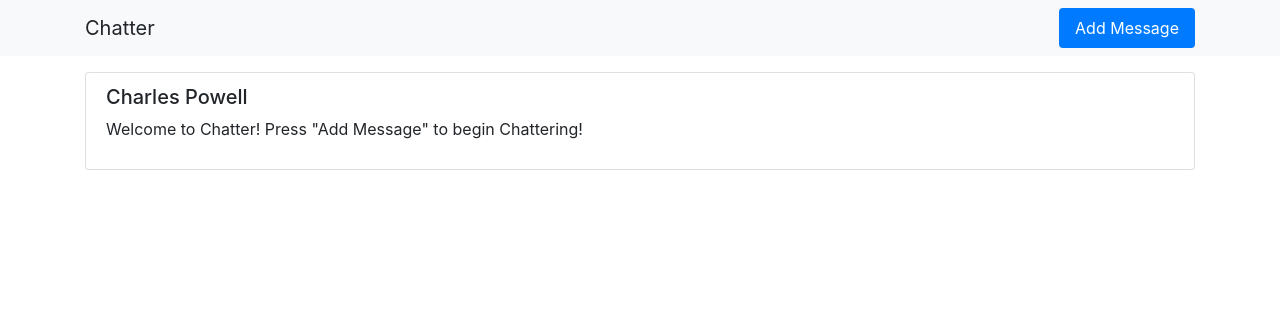
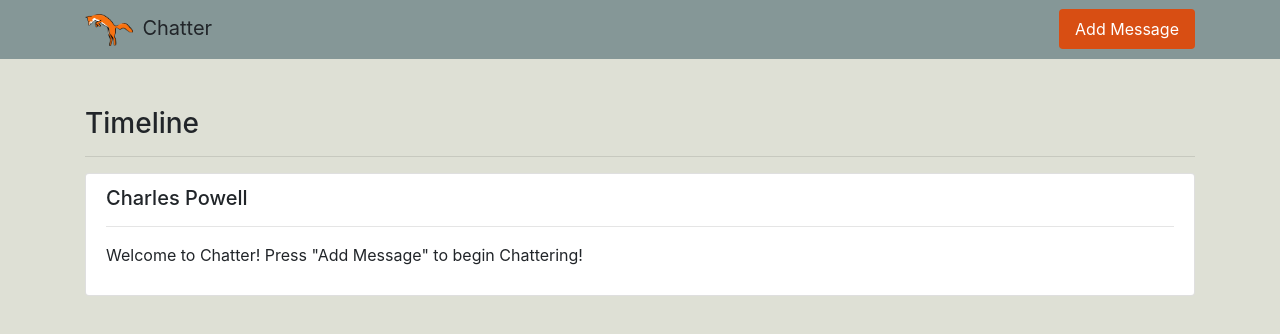
Before and after one commit to powch/socialMediaMockup, a React (Create React App) app: page / in a window 1280 px wide. Shown: the top 334 px of the page. Built offline with nearby package versions, Linux system fonts and the light colour scheme.

Commit message:
add styling

```diff
--- a/public/index.html
+++ b/public/index.html
@@ -29,7 +29,7 @@
       crossorigin="anonymous">
 
   </head>
-  <body>
+  <body style='background-color: #DEE0D5'>
     <noscript>You need to enable JavaScript to run this app.</noscript>
     <div id="root"></div>
     <!--
--- a/src/App.js
+++ b/src/App.js
@@ -3,18 +3,16 @@ import Nav from './components/Nav';
 import Timeline from './pages/Timeline';
 import AddMessage from './pages/AddMessage';
 
-
 class App extends Component {
-
   state = {
     renderPage: 'Timeline'
-  }
+  };
 
   handlePageRender = newPage => {
     this.setState({
       renderPage: newPage
     });
-  }
+  };
 
   render() {
     return (
--- a/src/components/MessageList/MessageList.js
+++ b/src/components/MessageList/MessageList.js
@@ -1,12 +1,15 @@
 import React from 'react';
-import { ListGroupItem, ListGroupItemHeading, ListGroupItemText } from 'reactstrap';
+import { ListGroup, ListGroupItem, ListGroupItemHeading, ListGroupItemText } from 'reactstrap';
 
 const MessageList = props => {
   return (
-    <ListGroupItem>
-      <ListGroupItemHeading>{props.displayName}</ListGroupItemHeading>
-      <ListGroupItemText>{props.message}</ListGroupItemText>
-    </ListGroupItem>
+    <ListGroup className="mb-3">
+      <ListGroupItem>
+        <ListGroupItemHeading>{props.displayName}</ListGroupItemHeading>
+        <hr />
+        <ListGroupItemText>{props.message}</ListGroupItemText>
+      </ListGroupItem>
+    </ListGroup>
   );
 }
 
--- /dev/null
+++ b/src/components/Nav/Nav.css
@@ -0,0 +1,22 @@
+.Nav{
+  background-color: #859797;
+}
+
+.navbar-brand{
+  color: #DEE0D5
+}
+
+.Button{
+  background-color: #D84E13;
+  transition: 0.25s;
+}
+
+.Button:hover{
+  background-color: rgb(216, 127, 89);
+}
+
+.Logo{
+  height: 2rem;
+  width: 3rem;
+  margin-right: 8%;
+}
--- a/src/components/Nav/Nav.js
+++ b/src/components/Nav/Nav.js
@@ -1,23 +1,30 @@
 import React from 'react';
 import { Container, Navbar, NavbarBrand, Nav, NavItem, NavLink} from 'reactstrap';
+import logo from './fox.png';
+import './Nav.css';
 
 const NavTemplate = props => {
   return (
-    <Navbar color='light' className='mb-3'>
+    <Navbar className="mb-5 Nav">
       <Container>
-        <NavbarBrand>Chatter</NavbarBrand>
+        <NavbarBrand>
+          <img src={logo} alt="Fox Logo" className="Logo" />
+          Chatter
+        </NavbarBrand>
 
-        <Nav pills className='ml-auto'>
+        <Nav pills className="ml-auto">
           <NavItem>
             <NavLink
-              active
               onClick={() => props.handlePageRender('AddMessage')}
-            >Add Message</NavLink>
+              className="Button text-white"
+            >
+              Add Message
+            </NavLink>
           </NavItem>
         </Nav>
       </Container>
     </Navbar>
-  )
+  );
 }
 
 export default NavTemplate;
--- /dev/null
+++ b/src/pages/AddMessage/AddMessage.css
@@ -0,0 +1,3 @@
+.SubmitButton{
+  background-color: #919581
+}
--- a/src/pages/AddMessage/AddMessage.js
+++ b/src/pages/AddMessage/AddMessage.js
@@ -3,6 +3,7 @@ import { connect } from 'react-redux';
 import addMessage from '../../actions/index';
 import { Container, Form, Button } from 'reactstrap';
 import { FormInput, FormTextArea } from '../../components/Form/'
+import './AddMessage.css';
 
 function mapDispatchToProps(dispatch) {
   return{
@@ -34,7 +35,7 @@ class AddMessage extends Component {
   render() {
     return (
       <Container>
-        <h3>Add a Chat</h3>
+        <h3>Add some Chatter</h3>
         <hr />
         <Form>
           <FormInput
@@ -54,6 +55,7 @@ class AddMessage extends Component {
           />
 
           <Button
+            className='SubmitButton'
             type='submit'
             onClick={this.handleFormSubmit}
           >Submit</Button>
--- a/src/pages/Timeline/Timeline.js
+++ b/src/pages/Timeline/Timeline.js
@@ -1,6 +1,6 @@
 import React from 'react';
 import { connect } from 'react-redux';
-import { Container, ListGroup } from 'reactstrap';
+import { Container } from 'reactstrap';
 import MessageList from '../../components/MessageList';
 
 const mapStateToProps = state => {
@@ -10,7 +10,8 @@ const mapStateToProps = state => {
 const Timeline = ({ messages }) => {
   return (
     <Container>
-      <ListGroup>
+      <h3>Timeline</h3>
+      <hr />
       {messages.map((message, idx) => (
         <MessageList
           key={idx}
@@ -18,7 +19,6 @@ const Timeline = ({ messages }) => {
           message={message.message}
         />
       ))}
-      </ListGroup>
     </Container>
   )
 }
```
Also changed, not shown: src/components/Nav/fox.png (added). Lines whose indentation alone changed are shown as unchanged.
